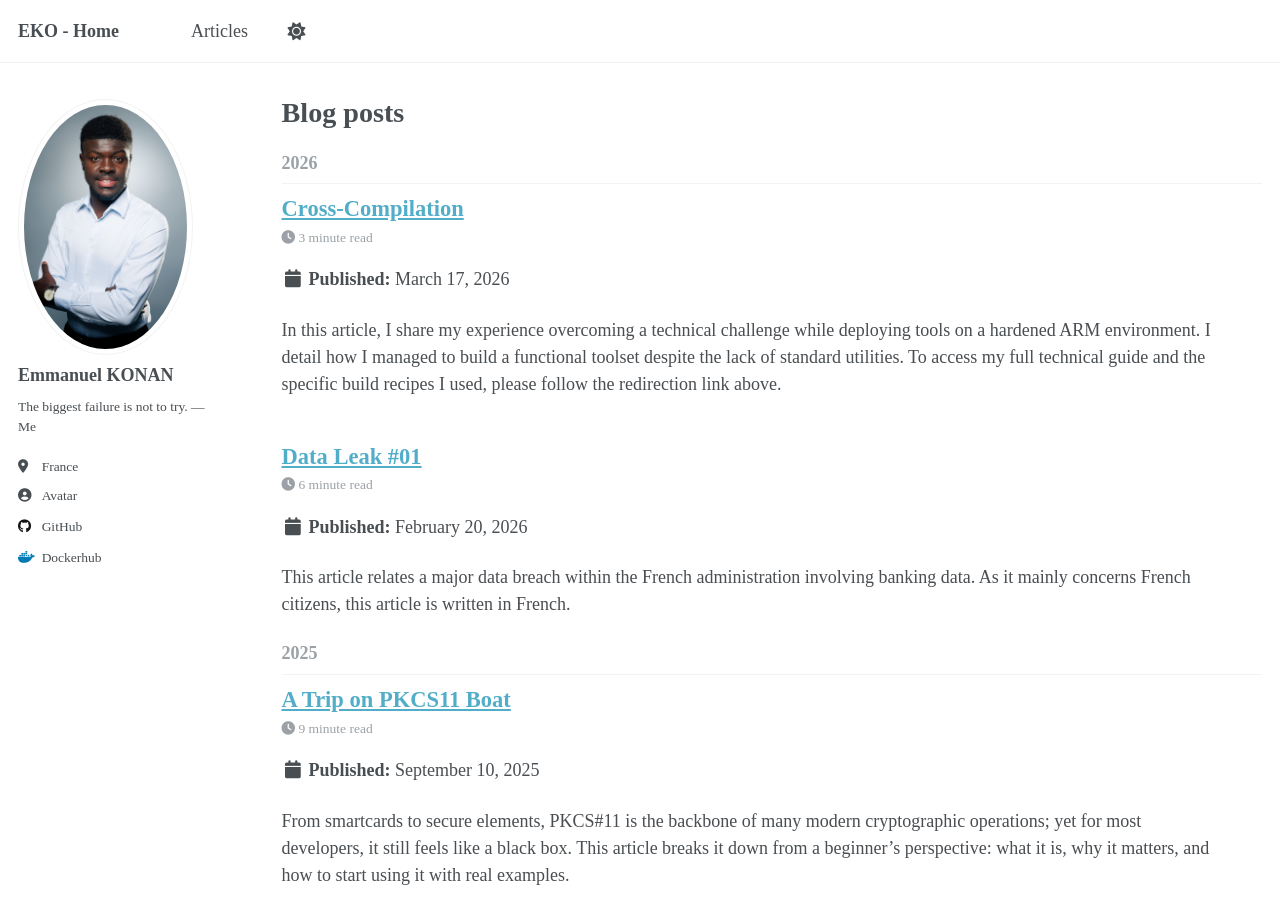
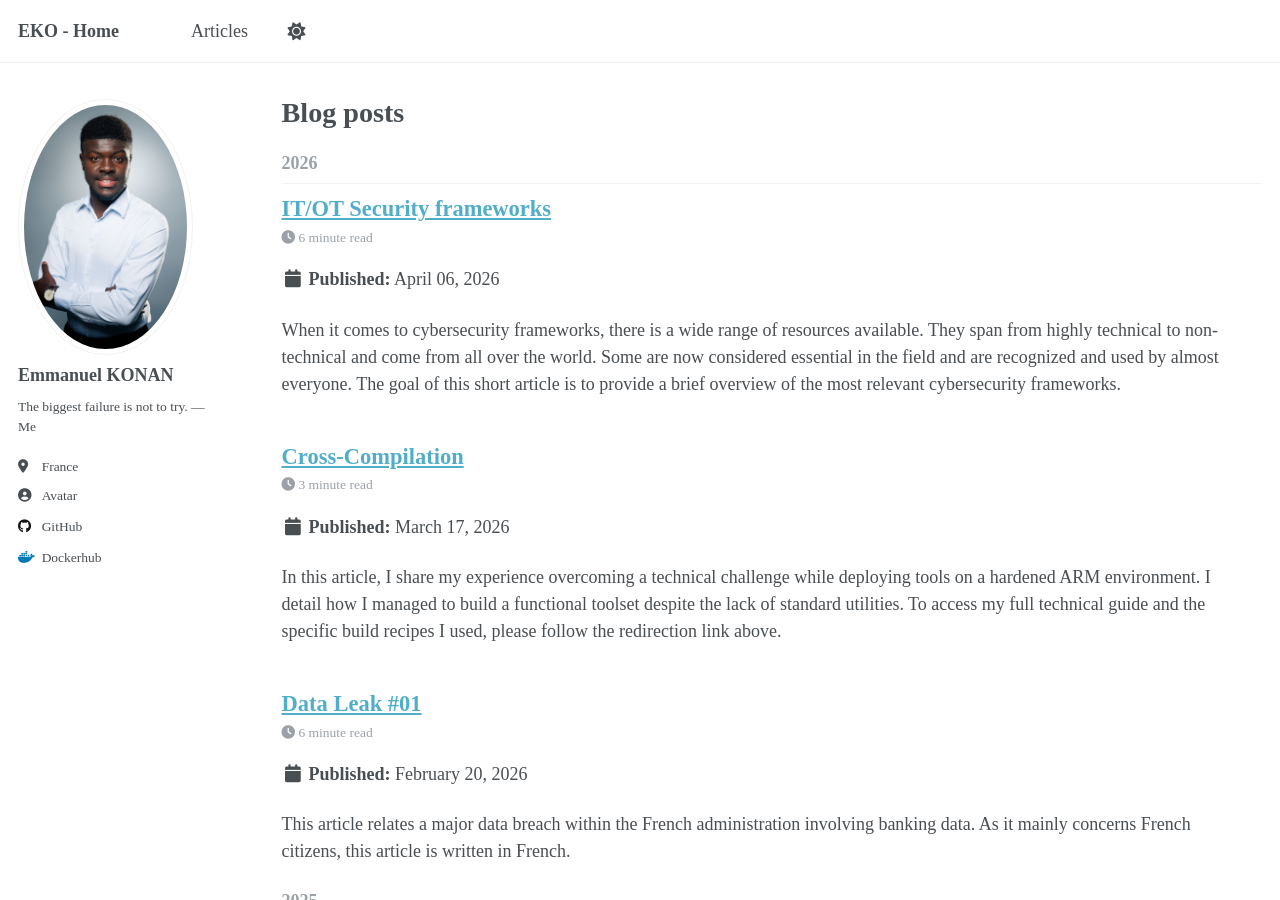
Before and after one commit to kmanu225/kmanu225.github.io, a Jekyll site: the page built from _pages/year-archive.html, in a window 1280 px wide and 900 px high. Built offline with Jekyll 4.4.1, drawn with Linux system fonts in a browser that asks for light colours.

Commit message:
article for april

```diff
--- /dev/null
+++ b/_posts/2026-04-06-blog-post-12.md
@@ -0,0 +1,10 @@
+---
+title: 'IT/OT Security frameworks'
+date: 2026-04-06
+redirect_to: https://kmanu225.gitbook.io/cs/sandbox/cybersecurity-frameworks
+number_words: 1000
+tags:
+  - cybersecurity
+---
+
+When it comes to cybersecurity frameworks, there is a wide range of resources available. They span from highly technical to non-technical and come from all over the world. Some are now considered essential in the field and are recognized and used by almost everyone. The goal of this short article is to provide a brief overview of the most relevant cybersecurity frameworks.
```
Also changed, not shown: _posts/2026-02-20-blog-post-11.md (+1 -1 lines), _posts/2026-03-17-blog-post-12.md (+1 -1 lines).
